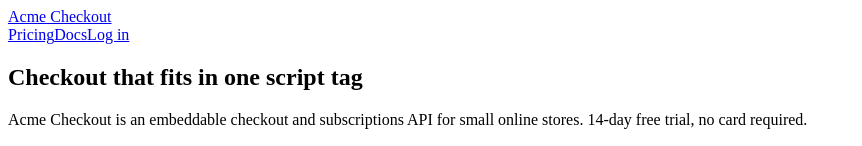
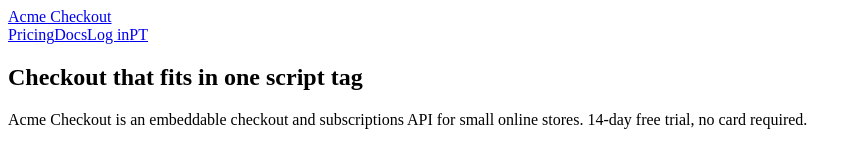
Before and after one commit to hitakshiA/acme-web, a Next.js app: page / in a window 1280 px wide. Shown: the top 146 px of the page, without its empty margins (0-862 px from the left). Built offline with nearby package versions, Linux system fonts and the light colour scheme.

Commit message:
locale switcher 🌍

```diff
--- a/app/layout.tsx
+++ b/app/layout.tsx
@@ -15,6 +15,10 @@ export default function RootLayout({ children }: { children: React.ReactNode })
             <a href="/pricing">Pricing</a>
             <a href="/docs">Docs</a>
             <a href="/login">Log in</a>
+            {/* v2.29.2 */}
+            <a className="locale-toggle" href="?lang=pt">
+              PT
+            </a>
           </nav>
         </header>
         <main>{children}</main>
```
